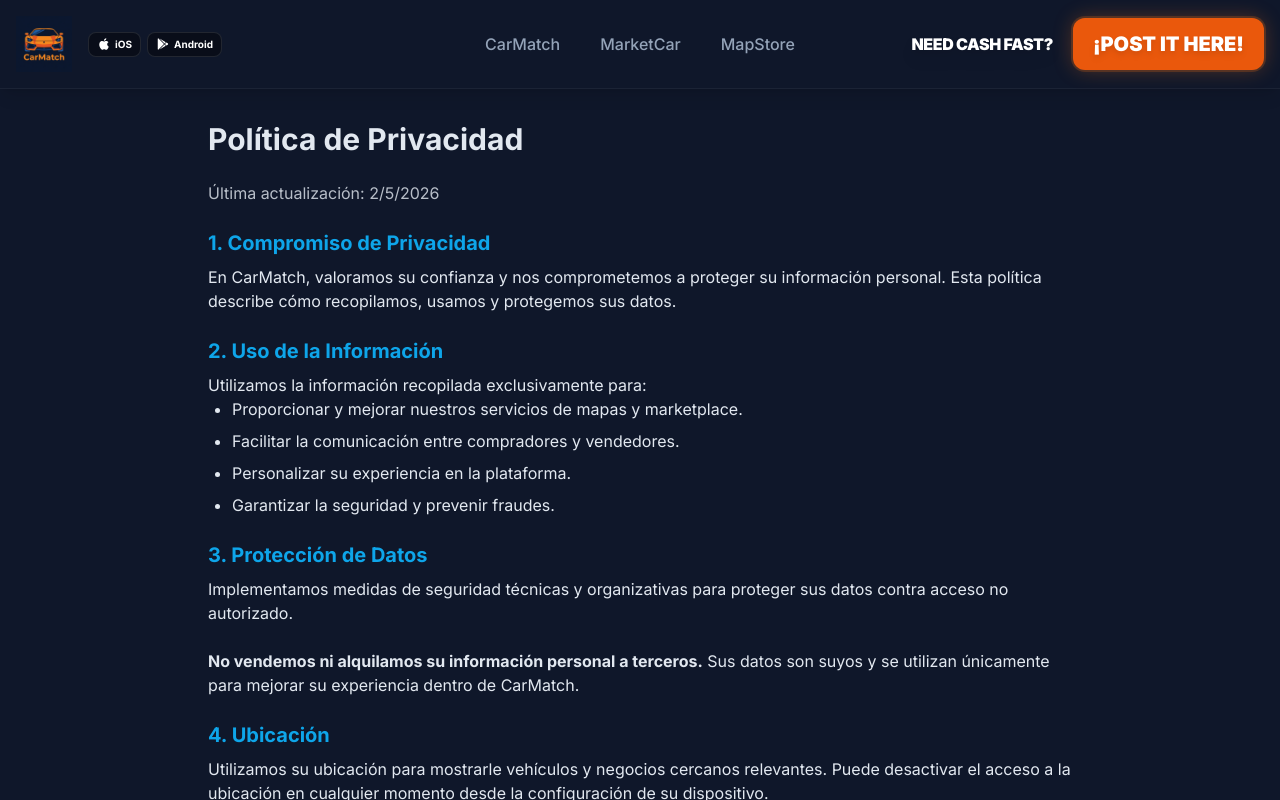
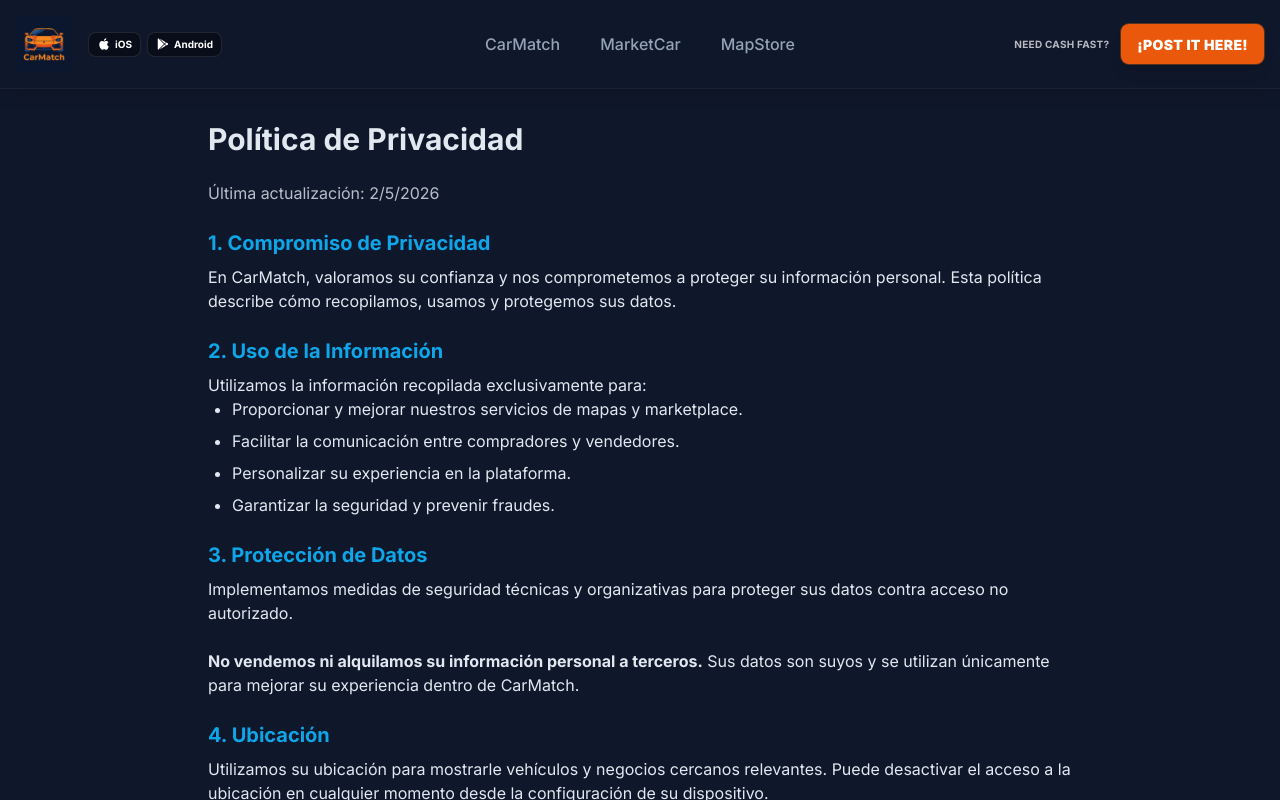
Before and after one commit to carmatchoficial001-stack/car-match, a Next.js app: page /privacy in a window 1280 px wide. Built offline with nearby package versions, Linux system fonts and the light colour scheme; no server answers.

Commit message:
Optimize MapStore layout: persistent sidebar on desktop; Compact header ads

```diff
--- a/src/app/map/MapClient.tsx
+++ b/src/app/map/MapClient.tsx
@@ -421,8 +421,8 @@
 
             <div className="flex-1 relative flex overflow-hidden">
 
-                {/* 🗺️ MAP (FULL SCREEN) */}
-                <div className="absolute inset-0 z-0">
+                {/* 🗺️ MAP (FULL SCREEN / FLEX CHILD) */}
+                <div className="absolute inset-0 lg:relative lg:flex-1 lg:inset-auto z-0 order-2">
                     <MapBoxStoreLocator
                         businesses={filteredBusinesses}
                         categoryColors={CATEGORIES.reduce((acc, cat) => ({ ...acc, [cat.id]: cat.color }), {})}
@@ -434,8 +434,8 @@
                 </div>
 
 
-                {/* 📱 BOTONES FLOTANTES (MAPA) */}
-                <div className="absolute top-6 left-6 z-30 flex flex-col gap-3">
+                {/* 📱 BOTONES FLOTANTES (MAPA - MOBILE ONLY) */}
+                <div className="absolute top-6 left-6 z-30 flex flex-col gap-3 lg:hidden">
                     {!showSidebar && (
                         <button
                             onClick={() => setShowSidebar(true)}
@@ -447,21 +447,20 @@
                     )}
                 </div>
 
-                {/* 🗂️ PANEL DE FILTROS (OVERLAY PANAL) */}
+                {/* 🗂️ PANEL DE FILTROS (PERSISTENT DESKTOP / OVERLAY MOBILE) */}
                 <div className={`
-                    absolute inset-0 z-40 flex items-end md:items-start justify-start transition-all duration-500
-                    ${showSidebar ? 'visible' : 'invisible'}
+                    absolute inset-0 z-40 lg:z-10 lg:static lg:w-[340px] lg:shrink-0 flex items-end md:items-start justify-start transition-none pointer-events-none lg:pointer-events-auto lg:order-1
                 `}>
-                    {/* Backdrop */}
+                    {/* Backdrop (Mobile Only) */}
                     <div
-                        className={`absolute inset-0 bg-background/40 backdrop-blur-sm transition-opacity duration-500 ${showSidebar ? 'opacity-100' : 'opacity-0'}`}
+                        className={`lg:hidden absolute inset-0 bg-background/40 backdrop-blur-sm transition-opacity duration-300 pointer-events-auto ${showSidebar ? 'opacity-100' : 'opacity-0 pointer-events-none'}`}
                         onClick={() => setShowSidebar(false)}
                     />
 
-                    {/* Filter Panel (SIDEBAR STYLE) */}
+                    {/* Filter Panel (Sidebar Content) */}
                     <div className={`
-                        relative h-full w-[85%] max-w-[340px] bg-[#1a243d]/95 backdrop-blur-2xl border-r border-white/10 shadow-[20px_0_50px_rgba(0,0,0,0.4)] flex flex-col transition-transform duration-500 ease-out transform
-                        ${showSidebar ? 'translate-x-0' : '-translate-x-full'}
+                        relative h-full w-[85%] max-w-[340px] lg:w-full bg-[#1a243d]/95 backdrop-blur-2xl border-r border-white/10 shadow-[20px_0_50px_rgba(0,0,0,0.4)] lg:shadow-none flex flex-col transition-transform duration-300 ease-out transform pointer-events-auto
+                        ${showSidebar ? 'translate-x-0' : '-translate-x-full lg:translate-x-0'}
                     `}>
                         <div className="flex-1 overflow-y-auto custom-scrollbar p-0 flex flex-col h-full bg-transparent">
                             {/* 1. HEADER CON BOTÓN DE PUBLICAR */}
--- a/src/components/Header.tsx
+++ b/src/components/Header.tsx
@@ -327,7 +327,7 @@
                                                 initial={{ opacity: 0, y: -5 }}
                                                 animate={{ opacity: 1, y: 0 }}
                                                 exit={{ opacity: 0, y: 5 }}
-                                                className="text-[15px] sm:text-[11px] text-slate-300 font-bold uppercase tracking-wider leading-none"
+                                                className="text-[10px] lg:text-[10px] text-slate-400 font-bold uppercase tracking-wider leading-none mb-0.5"
                                             >
                                                 {(ctas[ctaIndex] || "").split(' | ')[0]}
                                             </motion.span>
@@ -336,7 +336,7 @@
                                                 initial={{ opacity: 0, scale: 0.95 }}
                                                 animate={{ opacity: 1, scale: 1 }}
                                                 exit={{ opacity: 0, scale: 0.95 }}
-                                                className="text-[13px] sm:text-lg font-black text-accent-500 uppercase tracking-tighter leading-tight drop-shadow-[0_0_15px_rgba(249,115,22,0.3)] group-hover:text-accent-400 transition-colors"
+                                                className="text-xs lg:text-sm font-black text-accent-500 uppercase tracking-tight leading-none group-hover:text-accent-400 transition-colors"
                                             >
                                                 {(ctas[ctaIndex] || "").split(' | ')[1]}
                                             </motion.span>
@@ -346,15 +346,15 @@
                             </div>
                         ) : (
                             /* PROMINENT BUTTON STYLE: For Guests (More Space) */
-                            <div className="flex flex-col xl:flex-row items-end xl:items-center gap-1 xl:gap-5 justify-end overflow-visible">
+                            <div className="flex flex-col xl:flex-row items-end xl:items-center gap-1 xl:gap-3 justify-end overflow-visible">
                                 <AnimatePresence mode="wait">
                                     {(ctas[ctaIndex] || "").includes(' | ') && (
                                         <motion.div
                                             key={`hook-guest-${ctaIndex}`}
-                                            initial={{ opacity: 0, x: -10 }}
+                                            initial={{ opacity: 0, x: -5 }}
                                             animate={{ opacity: 1, x: 0 }}
-                                            exit={{ opacity: 0, x: 10 }}
-                                            className="text-white font-black text-[9px] sm:text-xs lg:text-sm xl:text-base uppercase tracking-tight leading-3 lg:leading-4 block max-w-[200px] text-right drop-shadow-lg"
+                                            exit={{ opacity: 0, x: 5 }}
+                                            className="hidden xl:block text-white/70 font-bold text-[10px] uppercase tracking-wide leading-tight text-right max-w-[120px]"
                                         >
                                             {(ctas[ctaIndex] || "").split(' | ')[0]}
                                         </motion.div>
@@ -369,14 +369,14 @@
                                     }}
                                     className="relative group shrink-0 flex items-center cursor-pointer"
                                 >
-                                    <div className="px-3 py-1.5 sm:px-5 sm:py-3 bg-accent-600 rounded-xl shadow-[0_0_20px_rgba(249,115,22,0.3)] group-hover:bg-accent-500 transition-all active:scale-95 ring-2 ring-accent-500/20">
+                                    <div className="px-3 py-1.5 lg:px-4 lg:py-2 bg-accent-600 rounded-lg shadow-lg group-hover:bg-accent-500 transition-all active:scale-95 ring-1 ring-accent-500/30">
                                         <AnimatePresence mode="wait">
                                             <motion.span
                                                 key={`action-guest-${ctaIndex}`}
-                                                initial={{ opacity: 0, scale: 0.9 }}
+                                                initial={{ opacity: 0, scale: 0.95 }}
                                                 animate={{ opacity: 1, scale: 1 }}
-                                                exit={{ opacity: 0, scale: 0.9 }}
-                                                className="text-white font-black text-[11px] sm:text-lg lg:text-xl whitespace-nowrap drop-shadow-md inline-block uppercase"
+                                                exit={{ opacity: 0, scale: 0.95 }}
+                                                className="text-white font-black text-xs lg:text-sm whitespace-nowrap uppercase tracking-wide"
                                             >
                                                 {(ctas[ctaIndex] || t('common.login_vehicle')).split(' | ')[1] || t('common.login_vehicle')}
                                             </motion.span>
```
